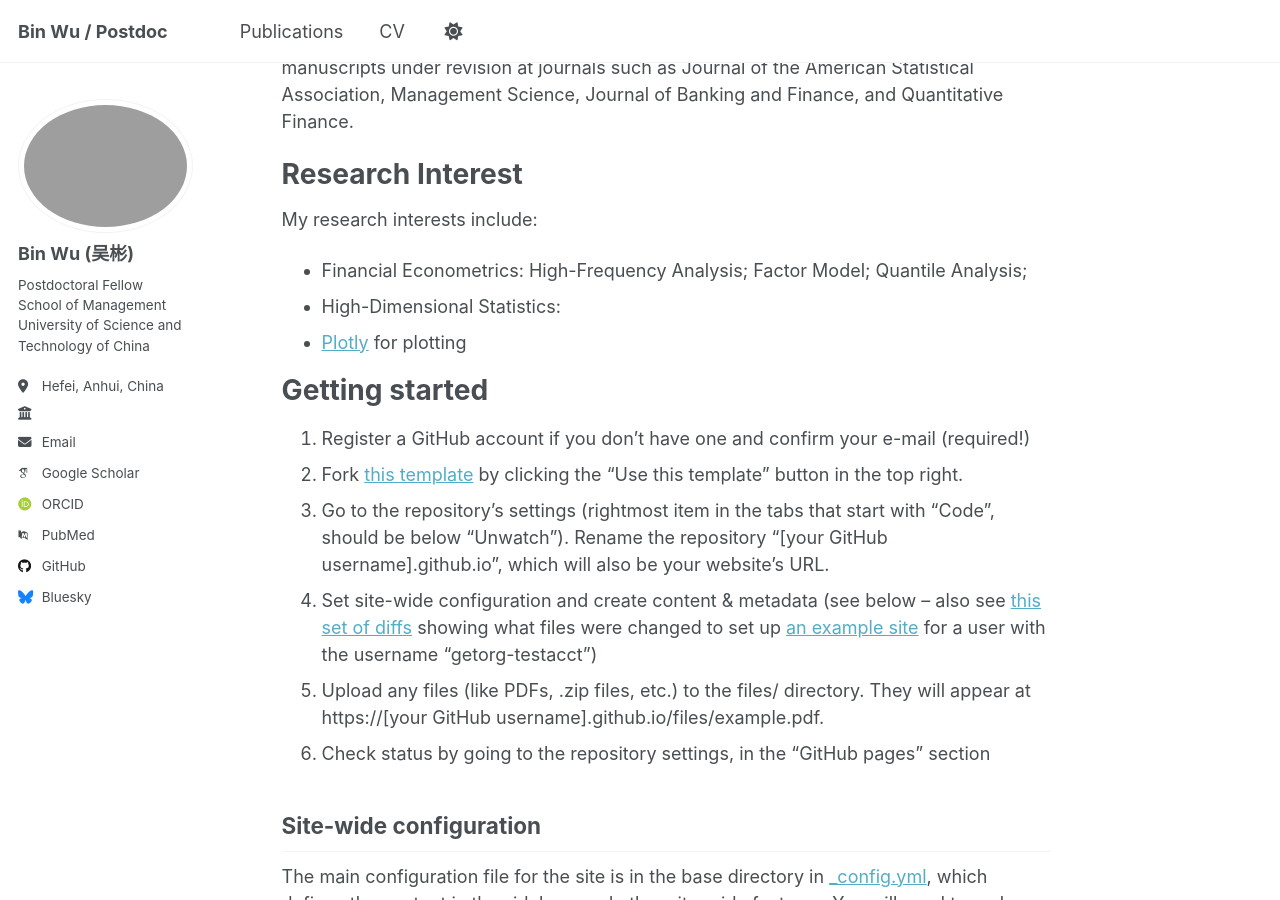
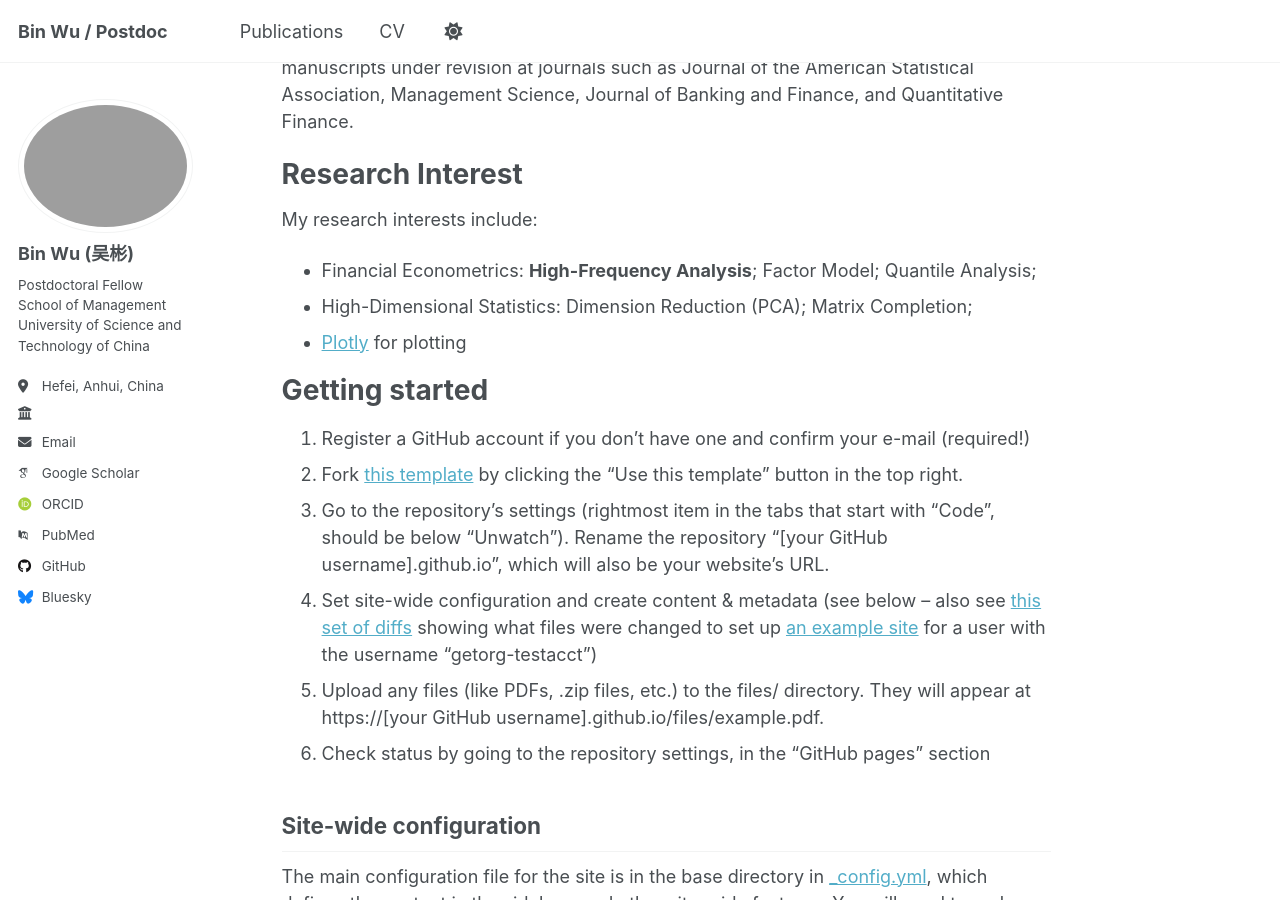
Before and after one commit to BinWu58/BinWu.github.io, a Jekyll site: the page built from _pages/about.md, in a window 1280 px wide and 900 px high, scrolled down 458 px. Built offline with Jekyll 4.4.1, drawn with Linux system fonts in a browser that asks for light colours; some web fonts are replaced; a script that is not in the unit is left out.

Commit message:
about.md

```diff
--- a/_pages/about.md
+++ b/_pages/about.md
@@ -16,8 +16,8 @@ My work has been appeared in the European Journal of Operational Research, Journ
 Research Interest
 ======
 My research interests include:
-- Financial Econometrics: High-Frequency Analysis; Factor Model; Quantile Analysis;
-- High-Dimensional Statistics:
+- Financial Econometrics: **High-Frequency Analysis**; Factor Model; Quantile Analysis;
+- High-Dimensional Statistics: Dimension Reduction (PCA); Matrix Completion;
 - [Plotly](https://plotly.com/javascript/) for plotting
 
 Getting started
```
